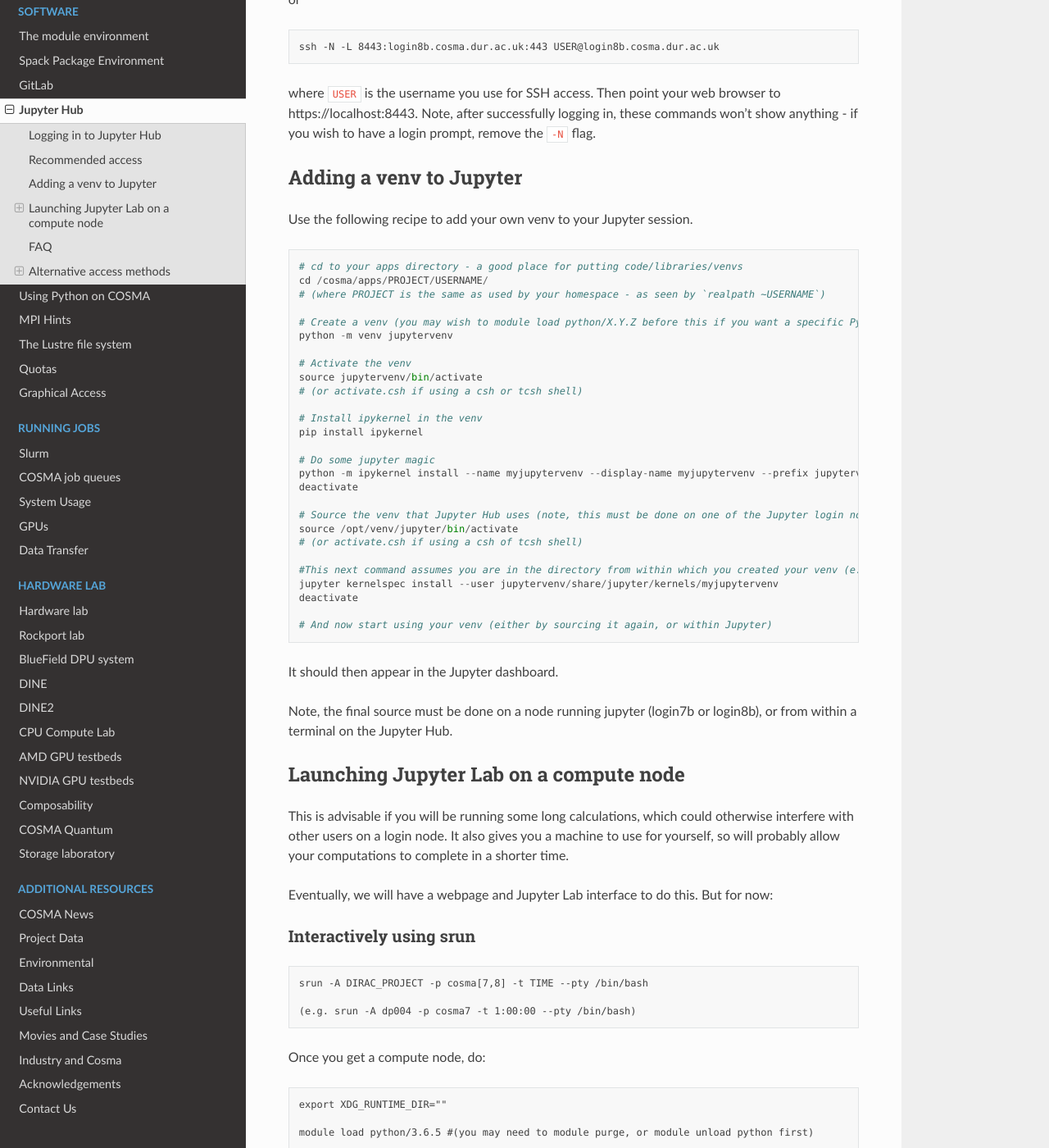
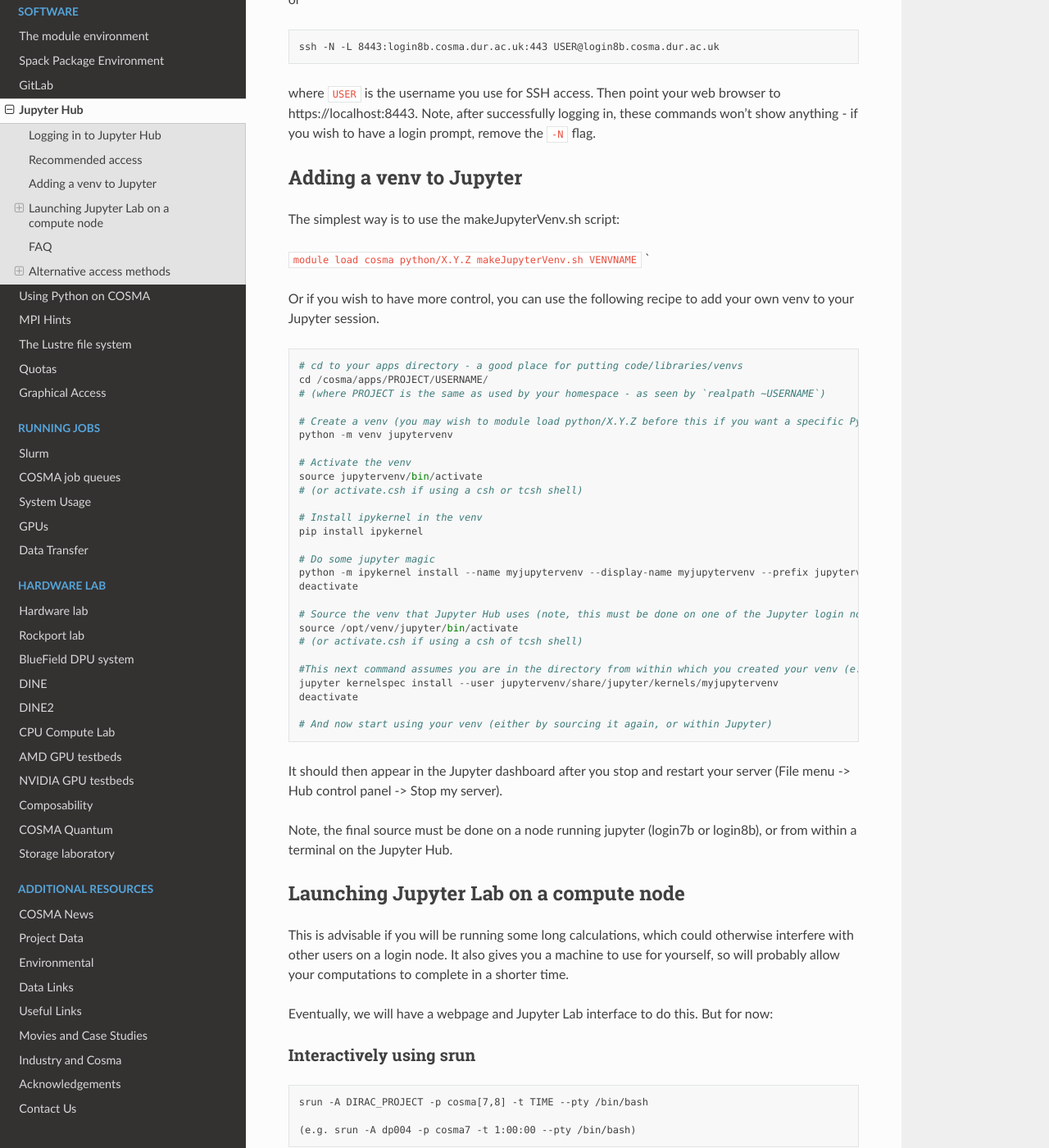
Before and after one commit to agb32/cosmadoc, a Sphinx documentation site: the page built from docs/source/jupyter.md, in a window 1280 px wide and 1400 px high, scrolled down 520 px. Shown: the whole window at 82% size. Built offline with Sphinx 7.4.7 and the Read the Docs theme 2.0.0, drawn with Linux system fonts in a browser that asks for light colours.

Commit message:
added script info

````diff
--- a/docs/source/jupyter.md
+++ b/docs/source/jupyter.md
@@ -20,7 +20,14 @@
 
 ## Adding a venv to Jupyter
 
-Use the following recipe to add your own venv to your Jupyter session.
+The simplest way is to use the makeJupyterVenv.sh script:
+
+`
+module load cosma python/X.Y.Z
+makeJupyterVenv.sh VENVNAME`
+`
+
+Or if you wish to have more control, you can use the following recipe to add your own venv to your Jupyter session.
 
 ```
 # cd to your apps directory - a good place for putting code/libraries/venvs
@@ -52,7 +59,7 @@
 # And now start using your venv (either by sourcing it again, or within Jupyter)
 ```
 
-It should then appear in the Jupyter dashboard.
+It should then appear in the Jupyter dashboard after you stop and restart your server (File menu -> Hub control panel -> Stop my server).
 
 Note, the final source must be done on a node running jupyter (login7b or login8b), or from within a terminal on the Jupyter Hub.
 
````
